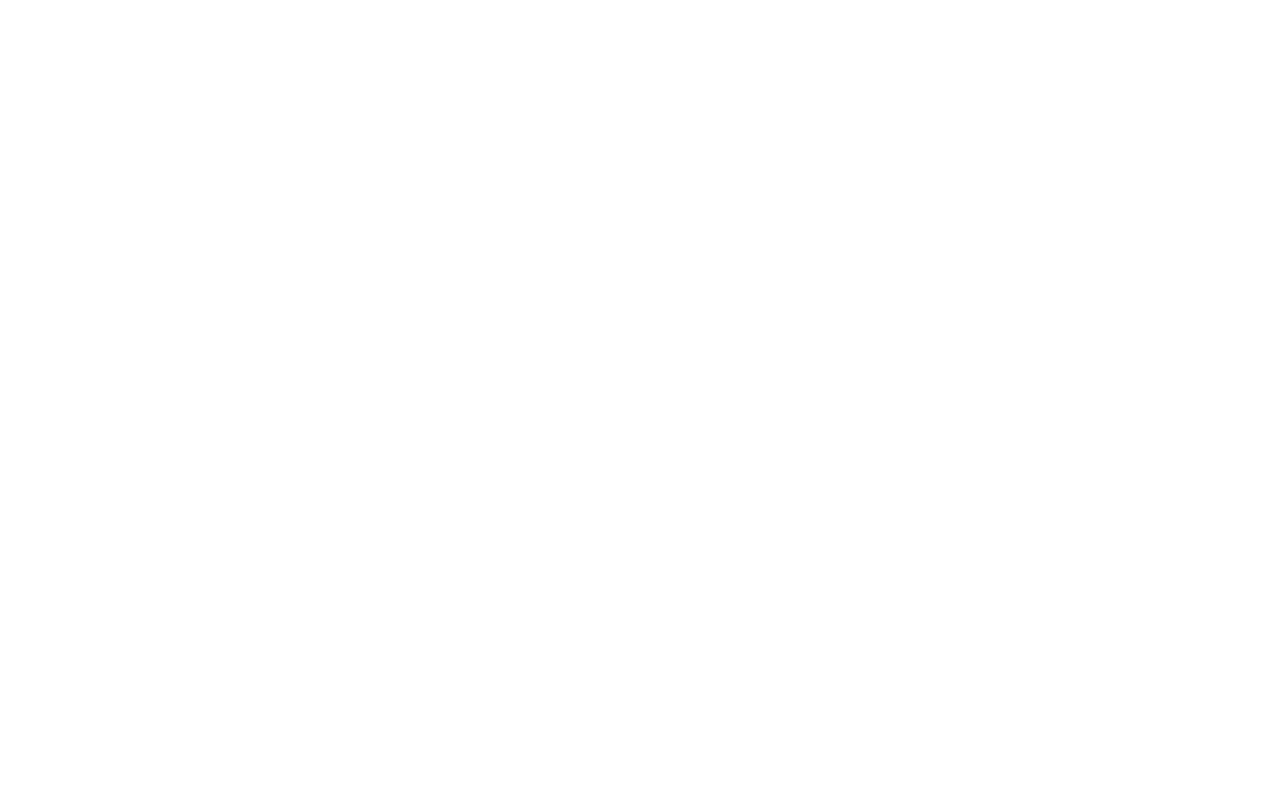
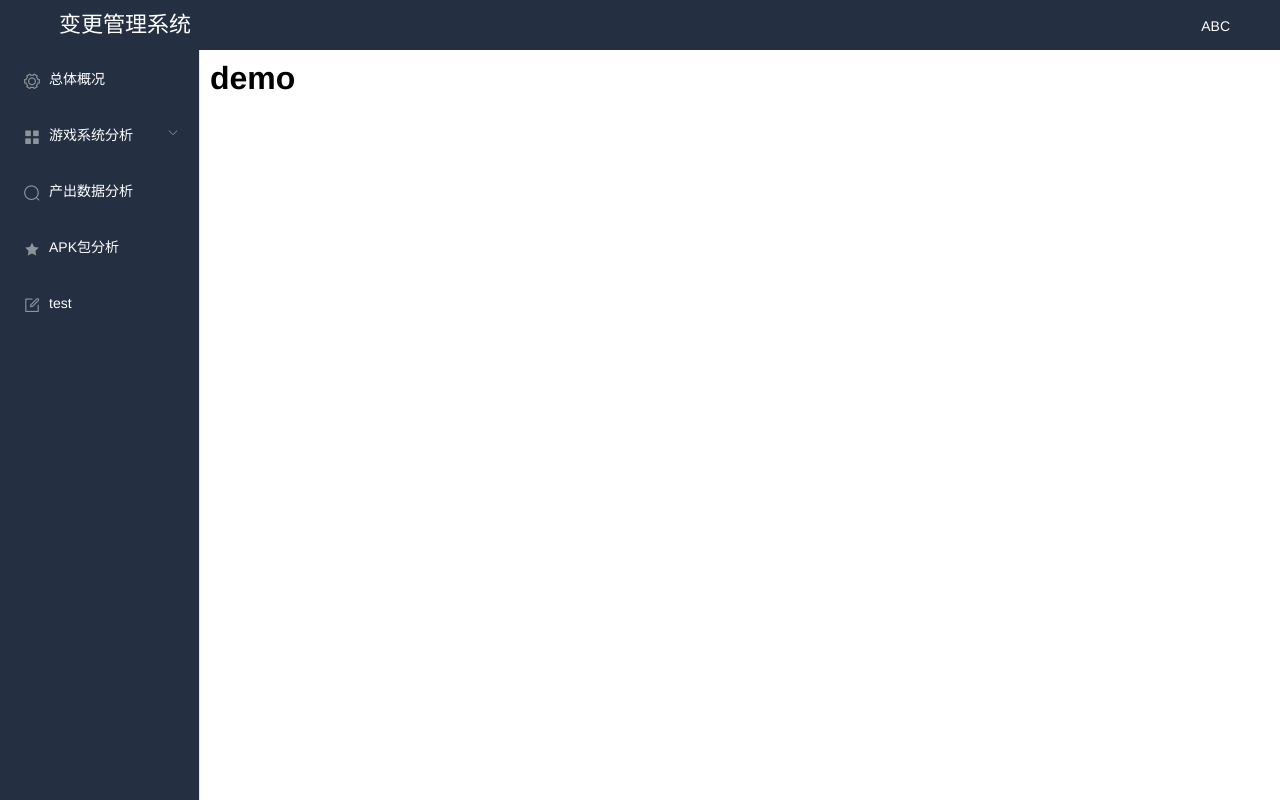
Before and after one commit to lizheng3401/ssr, a Nuxt app: page /demo in a window 1280 px wide. Before the commit this address had no page. Built offline with nearby package versions, Linux system fonts and the light colour scheme.

Commit message:
testspeed

```diff
--- /dev/null
+++ b/components/common/SideBar.vue
@@ -0,0 +1,83 @@
+<template>
+  <div class="sidebar">
+    <el-menu default-active="1" class="el-menu-vertical-demo"
+             unique-opened router
+             background-color="#242F42" text-color="#fff" active-text-color="#ffd04b">
+      <template v-for="(menuItem,index) in menu">
+        <el-submenu v-if="menuItem.subs" :index="menuItem.index" :key="index">
+          <span slot="title"><i :class="menuItem.icon"></i>{{menuItem.title}}</span>
+          <el-menu-item v-for="(subsItem, i) in menuItem.subs" :key="i" :index="subsItem.index">
+            {{subsItem.title}}
+          </el-menu-item>
+        </el-submenu>
+        <el-menu-item v-else :index="menuItem.index" :key="index">
+          <span><i :class="menuItem.icon"></i>{{menuItem.title}}</span>
+        </el-menu-item>
+      </template>
+    </el-menu>
+  </div>
+</template>
+
+<script>
+  export default {
+    name: "side-bar",
+    data: function () {
+      return {
+        menu: [
+          {
+            icon: 'el-icon-setting',
+            index: '/overview',
+            title: '总体概况'
+          },
+          {
+            icon: 'el-icon-menu',
+            index: '/system-analysis',
+            title: '游戏系统分析',
+            subs: [
+              {
+                index: '/system-analysis/heros',
+                title: '斗士系统'
+              },
+              {
+                index: '/system-analysis/instance-zones',
+                title: '副本系统'
+              }
+            ]
+          },
+          {
+            icon: 'el-icon-search',
+            index: '/economy',
+            title: '产出数据分析'
+          },
+          {
+            icon: 'el-icon-star-on',
+            index: '/apk',
+            title: 'APK包分析'
+          },
+          {
+            icon: 'el-icon-edit-outline',
+            index: '/test',
+            title: 'test'
+          }
+        ]
+      }
+    },
+    methods:{
+
+    }
+  }
+</script>
+
+<style scoped>
+  .sidebar{
+    display: block;
+    position: absolute;
+    width: 200px;
+    left: 0;
+    top: 50px;
+    bottom:0;
+  }
+  .sidebar > ul {
+    height:100%;
+  }
+</style>
--- /dev/null
+++ b/components/common/Top.vue
@@ -0,0 +1,69 @@
+<template>
+  <div class="header">
+    <div class="logo">变更管理系统</div>
+    <div class="user-info">
+      <el-dropdown trigger="click">
+        <span class="el-dropdown-link">
+          {{username}}
+        </span>
+        <el-dropdown-menu slot="dropdown">
+          <el-dropdown-item command="logout">退出</el-dropdown-item>
+        </el-dropdown-menu>
+      </el-dropdown>
+    </div>
+  </div>
+</template>
+
+<script>
+  export default {
+    name: "Top",
+    data: function () {
+      return {
+        username: 'ABC'
+      }
+    },
+  }
+</script>
+
+<style scoped>
+  .header {
+    position: relative;
+    box-sizing: border-box;
+    width: 100%;
+    height: 50px;
+    font-size: 22px;
+    line-height: 50px;
+    color: #fff;
+    background-color: #242f42;
+  }
+  .header .logo {
+    float: left;
+    width: 250px;
+    text-align: center;
+  }
+  .user-info {
+    float: right;
+    padding-right: 50px;
+    font-size: 16px;
+    color: #fff;
+  }
+  .user-info .el-dropdown-link {
+    position: relative;
+    display: inline-block;
+    padding-left: 50px;
+    color: #fff;
+    cursor: pointer;
+    vertical-align: middle;
+  }
+  .user-info .user-logo {
+    position: absolute;
+    left: 0;
+    top: 15px;
+    width: 40px;
+    height: 40px;
+    border-radius: 50%;
+  }
+  .el-dropdown-menu__item {
+    text-align: center;
+  }
+</style>
--- a/layouts/default.vue
+++ b/layouts/default.vue
@@ -1,55 +1,34 @@
 <template>
   <div>
-    <nuxt/>
+    <template v-if="login">
+      <Top></Top>
+      <side-bar></side-bar>
+    </template>
+     <div class="content">
+      <transition name="move" mode="out-in">
+        <nuxt/>
+      </transition>
+    </div>
   </div>
 </template>
 
+<script>
+  import Top from '@/components/common/Top'
+  import SideBar from '@/components/common/SideBar'
+  export default {
+    name: "home",
+    data: function () {
+      return {
+        login: true
+      }
+    },
+    components:{
+      Top,
+      SideBar
+    },
+  }
+</script>
+
 <style>
-html {
-  font-family: 'Source Sans Pro', -apple-system, BlinkMacSystemFont, 'Segoe UI',
-    Roboto, 'Helvetica Neue', Arial, sans-serif;
-  font-size: 16px;
-  word-spacing: 1px;
-  -ms-text-size-adjust: 100%;
-  -webkit-text-size-adjust: 100%;
-  -moz-osx-font-smoothing: grayscale;
-  -webkit-font-smoothing: antialiased;
-  box-sizing: border-box;
-}
-
-*,
-*:before,
-*:after {
-  box-sizing: border-box;
-  margin: 0;
-}
-
-.button--green {
-  display: inline-block;
-  border-radius: 4px;
-  border: 1px solid #3b8070;
-  color: #3b8070;
-  text-decoration: none;
-  padding: 10px 30px;
-}
-
-.button--green:hover {
-  color: #fff;
-  background-color: #3b8070;
-}
-
-.button--grey {
-  display: inline-block;
-  border-radius: 4px;
-  border: 1px solid #35495e;
-  color: #35495e;
-  text-decoration: none;
-  padding: 10px 30px;
-  margin-left: 15px;
-}
-
-.button--grey:hover {
-  color: #fff;
-  background-color: #35495e;
-}
+@import "@/static/css/main.css";
 </style>
--- /dev/null
+++ b/pages/apk.vue
@@ -0,0 +1,13 @@
+<template>
+    <div>apk</div>
+</template>
+
+<script>
+export default {
+    name: "apk"
+}
+</script>
+
+<style>
+
+</style>
--- /dev/null
+++ b/pages/demo.vue
@@ -0,0 +1,13 @@
+<template>
+    <h1>demo</h1>
+</template>
+
+<script>
+export default {
+    name: "demo"
+}
+</script>
+
+<style>
+
+</style>
--- /dev/null
+++ b/pages/economy.vue
@@ -0,0 +1,13 @@
+<template>
+    <div>economy</div>
+</template>
+
+<script>
+export default {
+
+}
+</script>
+
+<style>
+
+</style>
--- /dev/null
+++ b/pages/overview.vue
@@ -0,0 +1,13 @@
+<template>
+    <div>overview</div>
+</template>
+
+<script>
+export default {
+    name: "overview"
+}
+</script>
+
+<style>
+
+</style>
--- /dev/null
+++ b/pages/system-analysis/heros.vue
@@ -0,0 +1,13 @@
+<template>
+    <div>hero</div>
+</template>
+
+<script>
+export default {
+
+}
+</script>
+
+<style>
+
+</style>
--- /dev/null
+++ b/pages/system-analysis/instance-zones.vue
@@ -0,0 +1,13 @@
+<template>
+    <div>instance-zones</div>
+</template>
+
+<script>
+export default {
+
+}
+</script>
+
+<style>
+
+</style>
--- /dev/null
+++ b/pages/test.vue
@@ -0,0 +1,37 @@
+<template>
+  <div>
+    <el-table :data="tableData" style="width: 100%">
+      <el-table-column prop="date" label="日期" width="180"></el-table-column>
+      <el-table-column prop="name" label="姓名" width="180"></el-table-column>
+      <el-table-column prop="address" label="地址"></el-table-column>
+    </el-table>
+  </div>
+</template>
+
+<script>
+export default {
+  name: "test",
+  data() {
+    return {
+        tableData:[]
+    };
+  },
+  methods: {
+      getData(){
+          for (let i = 0; i < 10000; i++) {
+              this.tableData.push({
+                  date: "2018-11-28",
+                  name: "vine",
+                  address: "四川省成都市电子科技大学沙河小区",
+              })
+          }
+      }
+  },
+  created(){
+      this.getData()
+  }
+};
+</script>
+
+<style scoped>
+</style>
--- /dev/null
+++ b/static/css/main.css
@@ -0,0 +1,26 @@
+*{margin:0;padding:0;}
+html,body,#app,.wrapper{
+  width:100%;
+  height:100%;
+  overflow: hidden;
+}
+body{
+  font-family:"Helvetica Neue",Helvetica, "microsoft yahei", arial, STHeiTi, sans-serif;
+}
+.content{
+  background: none repeat scroll 0 0 #fff;
+  position: absolute;
+  left: 200px;
+  right: 0;
+  top: 50px;
+  bottom:0;
+  width: auto;
+  padding:10px;
+  box-sizing: border-box;
+  overflow-y: auto;
+}
+
+a{
+  text-decoration: none;
+}
+li{list-style-type:none;}
```
